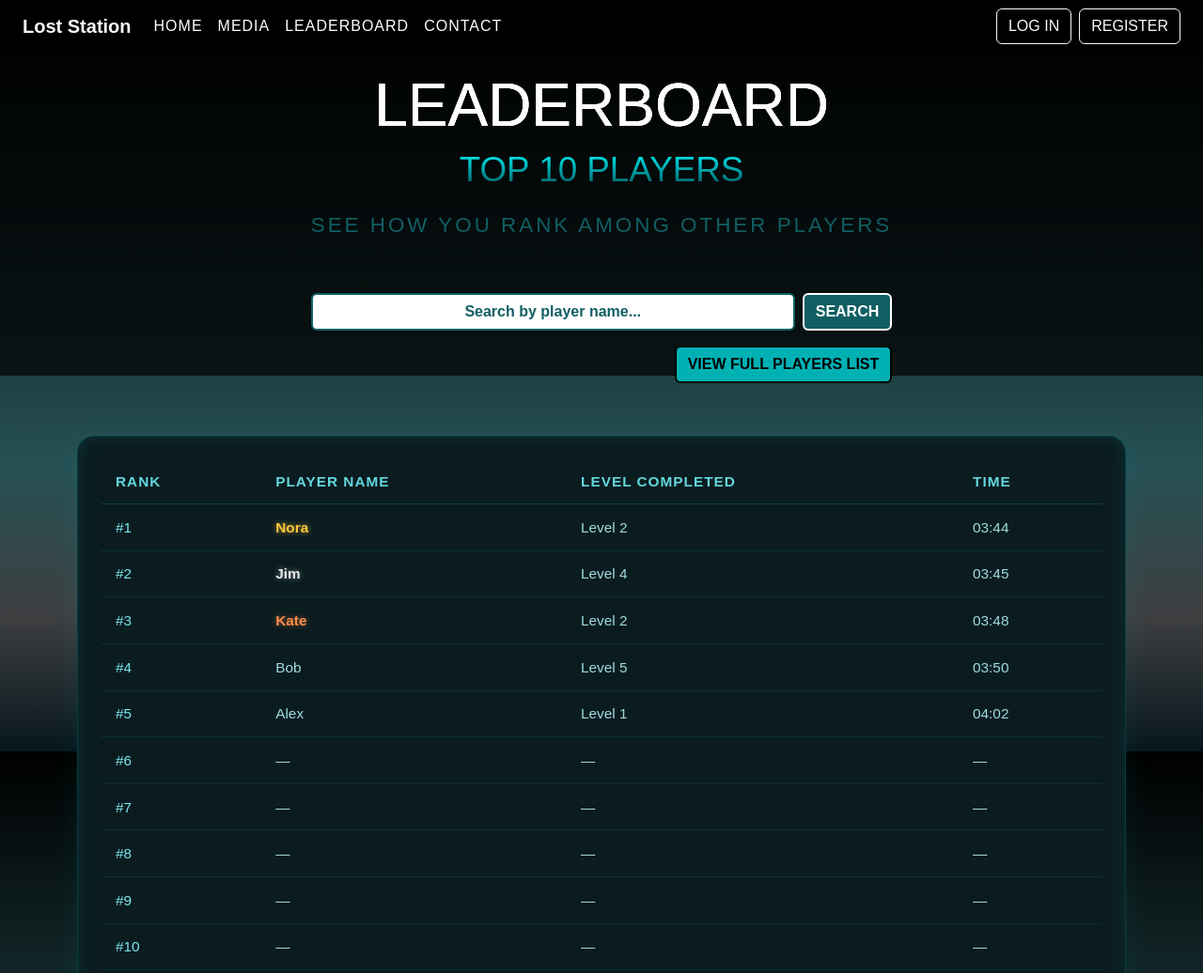
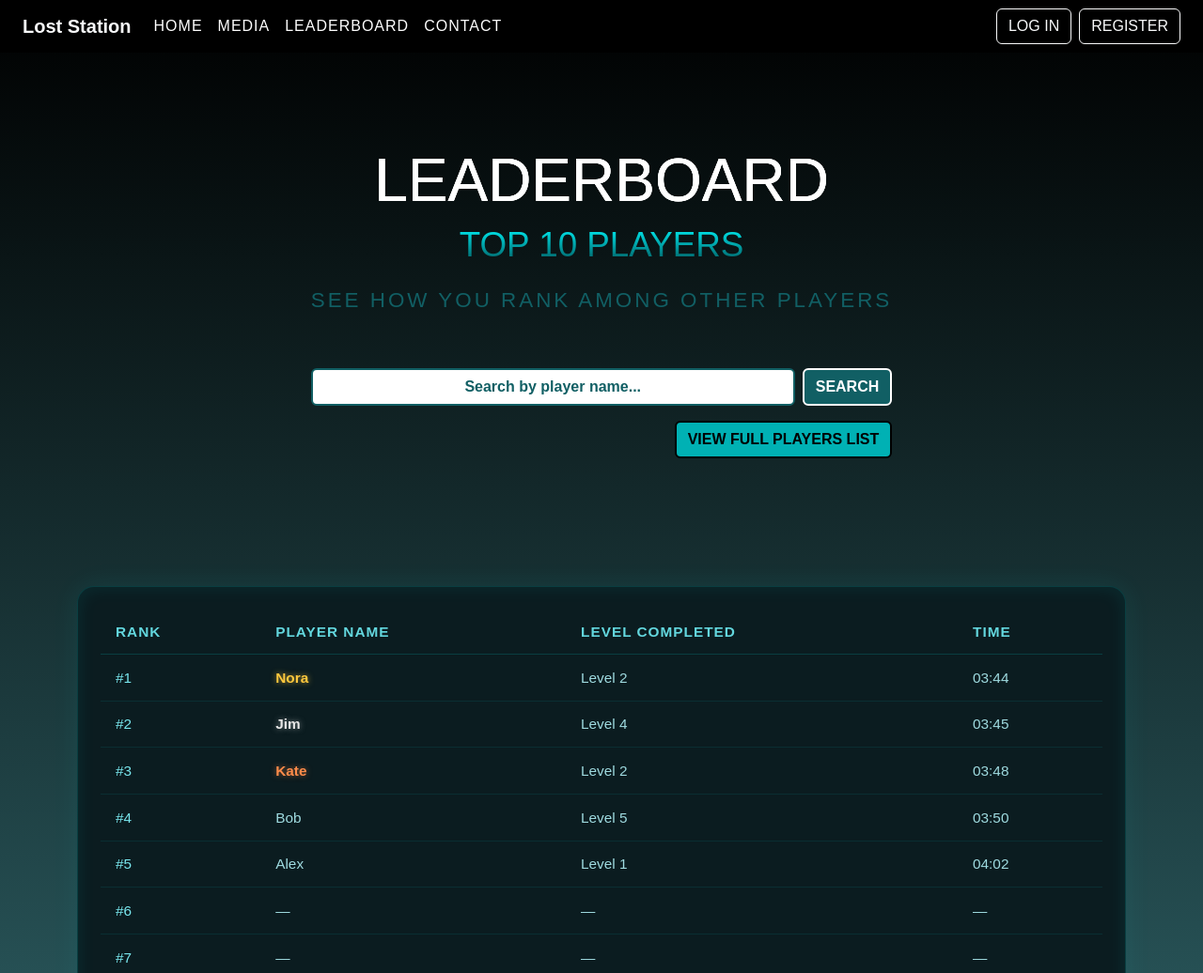
Before and after one commit to kasiaskrz/Y4_Group_Project_Group_2, a plain HTML site: page leaderboard.html in a window 1280 px wide. Shown: the top 1036 px of the page at 94% size. Drawn offline with nearby package versions, Linux system fonts and the light colour scheme.

```diff
--- a/leaderboard.css
+++ b/leaderboard.css
@@ -6,13 +6,13 @@
       #265054 62%,
       #3E3F41 82%,
       #07161C 100%);
-  background-attachment: fixed;
+  background-attachment:scroll;
 }
 
 /* hero section */
 .hero {
   position: relative;
-  height: 50vh;
+  height: 70vh;
   display: flex;
   justify-content: center;
   align-items: center;
@@ -22,6 +22,13 @@
   padding-top: 10vh;
   padding-bottom: 3rem;
   background: transparent;
+}
+
+.hero::before {
+  content: '';
+  position: absolute;
+  inset: 0;
+  background: none;
 }
 
 .hero-text {
```
